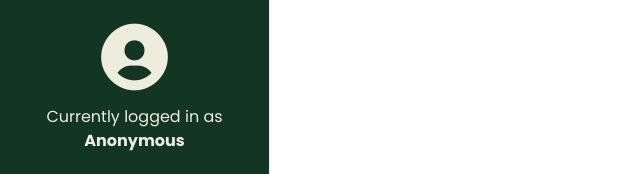
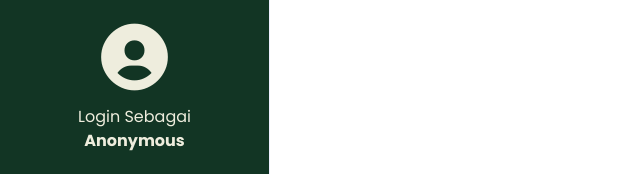
Before and after one commit to MowlandCodes/crud_tahfidz_unida, a Django app: template main_site/templates/main_site/base.html in a window 1280 px wide. Shown: the part 626-800 px from the top of the page, without its empty margins (0-640 px from the left). Run offline with Django 5.2, Linux system fonts and the light colour scheme; the template is opened without the code that fills it, so the values that code supplies are empty.

Commit message:
change: minor styling change in base_style.css and base.html

```diff
--- a/main_site/static/main_site/style/base_style.css
+++ b/main_site/static/main_site/style/base_style.css
@@ -59,7 +59,7 @@ body {
 
 .sidebar.close{
     padding: 3px;
-    width: 60px;
+    width: 55px;
     text-align: center;
 }
 
--- a/main_site/templates/main_site/base.html
+++ b/main_site/templates/main_site/base.html
@@ -44,7 +44,7 @@
             <div class="profile">
                 <i class='bx bxs-user-circle profile-icon'></i>
                 <span class="name">
-                    Currently logged in as<br>
+                    Login Sebagai<br>
                     {% if user.is_authenticated %}
                         <span class="user-name">{{ user.first_name }} {{ user.last_name }}</span>
                     {%else%}
```
Also changed, not shown: db.sqlite3.
